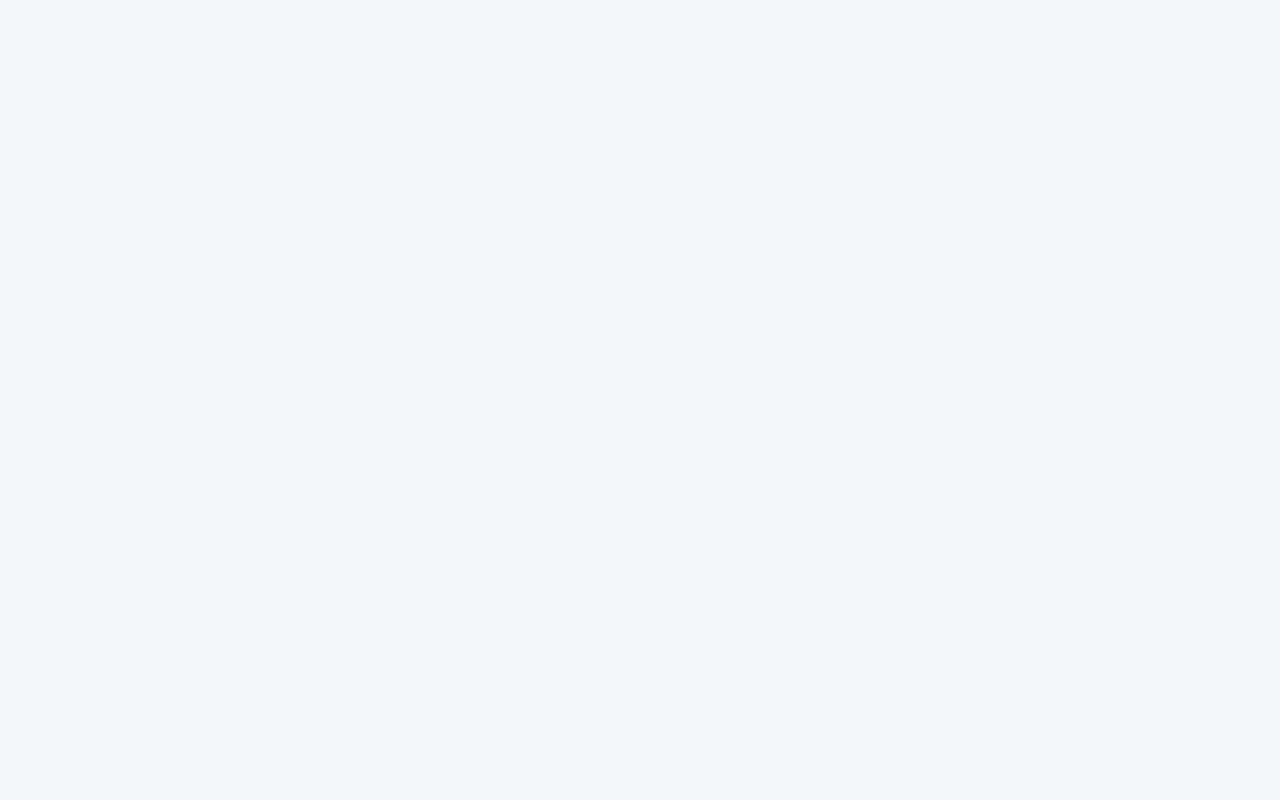
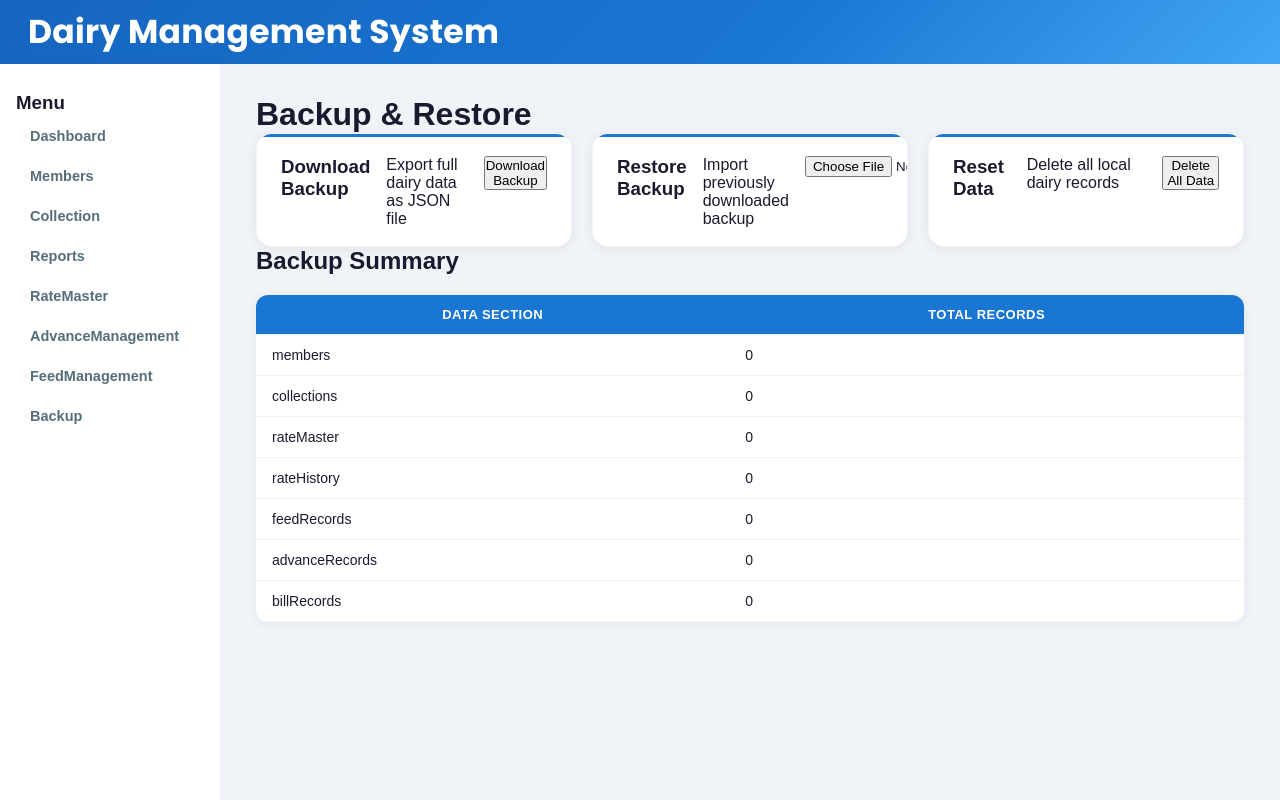
Before and after one commit to pranavgouraje-alt/dairy-management-system, a React app in the folder frontend/: page /backup in a window 1280 px wide. Before the commit this address had no page. Built offline with nearby package versions, Linux system fonts and the light colour scheme; the HTML template or start-up script is replaced by a standard one.

Commit message:
created Backup Fumction

```diff
--- a/frontend/src/components/Sidebar.jsx
+++ b/frontend/src/components/Sidebar.jsx
@@ -25,11 +25,16 @@ function Sidebar() {
           <Link to="/ratemaster">RateMaster</Link>
         </li>
 
-         <li>
+        <li>
           <Link to="/advance-management">AdvanceManagement</Link>
         </li>
-         <li>
+        <li>
           <Link to="/feed-Management">FeedManagement</Link>
+        </li>
+        <li>
+          <Link to="/backup">
+            Backup
+          </Link>
         </li>
       </ul>
     </div>
--- /dev/null
+++ b/frontend/src/pages/BackupRestore.jsx
@@ -0,0 +1,201 @@
+import { useState } from "react";
+import MainLayout from "../layouts/MainLayout";
+
+function BackupRestore() {
+  const storageKeys = [
+    "members",
+    "collections",
+    "rateMaster",
+    "rateHistory",
+    "feedRecords",
+    "advanceRecords",
+    "billRecords",
+  ];
+
+  const getDataCount = (key) => {
+    const data = localStorage.getItem(key);
+
+    if (!data) {
+      return 0;
+    }
+
+    try {
+      return JSON.parse(data).length || 0;
+    } catch {
+      return 0;
+    }
+  };
+
+  const [summary, setSummary] = useState(
+    storageKeys.map((key) => ({
+      name: key,
+      count: getDataCount(key),
+    }))
+  );
+
+  function refreshSummary() {
+    setSummary(
+      storageKeys.map((key) => ({
+        name: key,
+        count: getDataCount(key),
+      }))
+    );
+  }
+
+  function downloadBackup() {
+    const backupData = {};
+
+    storageKeys.forEach((key) => {
+      backupData[key] =
+        JSON.parse(localStorage.getItem(key)) || [];
+    });
+
+    const fileData = JSON.stringify(
+      {
+        appName: "Dairy Management System",
+        backupDate: new Date().toISOString(),
+        data: backupData,
+      },
+      null,
+      2
+    );
+
+    const blob = new Blob([fileData], {
+      type: "application/json",
+    });
+
+    const url = URL.createObjectURL(blob);
+
+    const a = document.createElement("a");
+    a.href = url;
+    a.download = `DairyBackup_${new Date()
+      .toISOString()
+      .split("T")[0]}.json`;
+
+    a.click();
+
+    URL.revokeObjectURL(url);
+  }
+
+  function restoreBackup(e) {
+    const file = e.target.files[0];
+
+    if (!file) {
+      return;
+    }
+
+    const confirmRestore = window.confirm(
+      "Restoring backup will replace current data. Continue?"
+    );
+
+    if (!confirmRestore) {
+      return;
+    }
+
+    const reader = new FileReader();
+
+    reader.onload = function (event) {
+      try {
+        const backup = JSON.parse(event.target.result);
+
+        const data = backup.data || backup;
+
+        storageKeys.forEach((key) => {
+          localStorage.setItem(
+            key,
+            JSON.stringify(data[key] || [])
+          );
+        });
+
+        alert("Backup restored successfully");
+
+        refreshSummary();
+
+        window.location.reload();
+      } catch {
+        alert("Invalid backup file");
+      }
+    };
+
+    reader.readAsText(file);
+  }
+
+  function resetAllData() {
+    const confirmReset = window.confirm(
+      "Are you sure? This will delete all dairy data."
+    );
+
+    if (!confirmReset) {
+      return;
+    }
+
+    storageKeys.forEach((key) => {
+      localStorage.removeItem(key);
+    });
+
+    alert("All data deleted");
+
+    refreshSummary();
+
+    window.location.reload();
+  }
+
+  return (
+    <MainLayout>
+      <h1>Backup & Restore</h1>
+
+      <div className="dashboard-cards">
+        <div className="card">
+          <h3>Download Backup</h3>
+          <p>Export full dairy data as JSON file</p>
+
+          <button onClick={downloadBackup}>
+            Download Backup
+          </button>
+        </div>
+
+        <div className="card">
+          <h3>Restore Backup</h3>
+          <p>Import previously downloaded backup</p>
+
+          <input
+            type="file"
+            accept=".json"
+            onChange={restoreBackup}
+          />
+        </div>
+
+        <div className="card">
+          <h3>Reset Data</h3>
+          <p>Delete all local dairy records</p>
+
+          <button onClick={resetAllData}>
+            Delete All Data
+          </button>
+        </div>
+      </div>
+
+      <h2>Backup Summary</h2>
+
+      <table className="member-table">
+        <thead>
+          <tr>
+            <th>Data Section</th>
+            <th>Total Records</th>
+          </tr>
+        </thead>
+
+        <tbody>
+          {summary.map((item) => (
+            <tr key={item.name}>
+              <td>{item.name}</td>
+              <td>{item.count}</td>
+            </tr>
+          ))}
+        </tbody>
+      </table>
+    </MainLayout>
+  );
+}
+
+export default BackupRestore;
--- a/frontend/src/routes/AppRoutes.jsx
+++ b/frontend/src/routes/AppRoutes.jsx
@@ -17,6 +17,7 @@ import FeedAdvanceReport from "../pages/FeedAdvancerRport";
 import BillHistory from "../pages/BillHistory";
 import ReserveReport from "../pages/reserveReport";
 import PrintAllBills from "../pages/PrintAllBills";
+import BackupRestore from "../pages/BackupRestore";
 
 function AppRoutes() {
   return (
@@ -38,6 +39,7 @@ function AppRoutes() {
       <Route path="/bill-history" element={<BillHistory />} />
        <Route path="/reserve-report" element={<ReserveReport />} />
        <Route path="/print-all-bills"element={<PrintAllBills />}/>
+       <Route path="/backup"element={<BackupRestore />}/>
 
 
 
```
